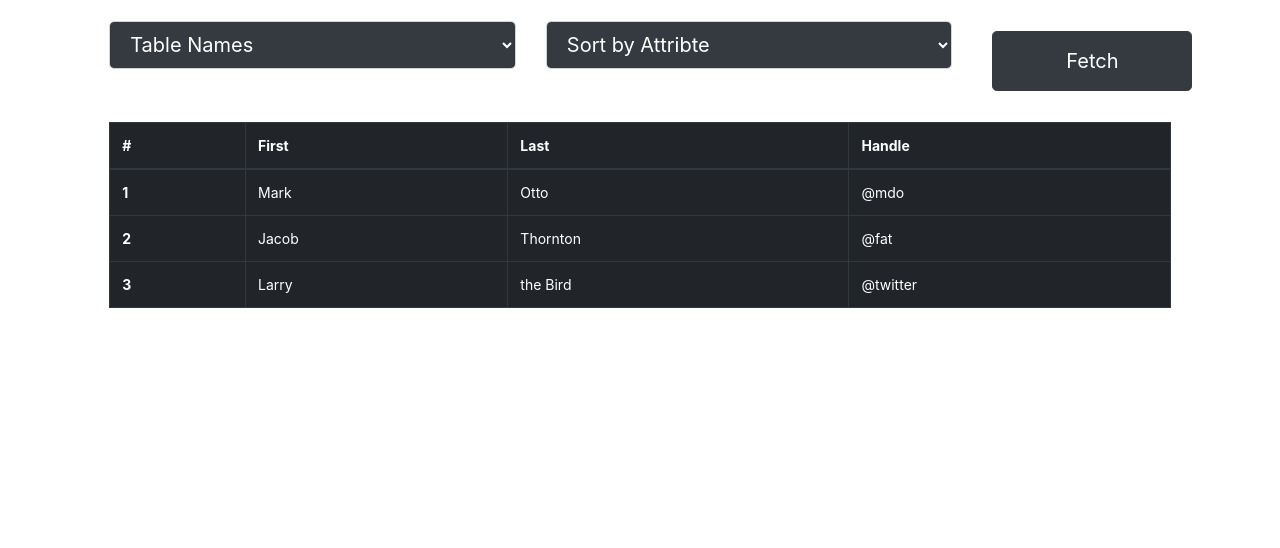
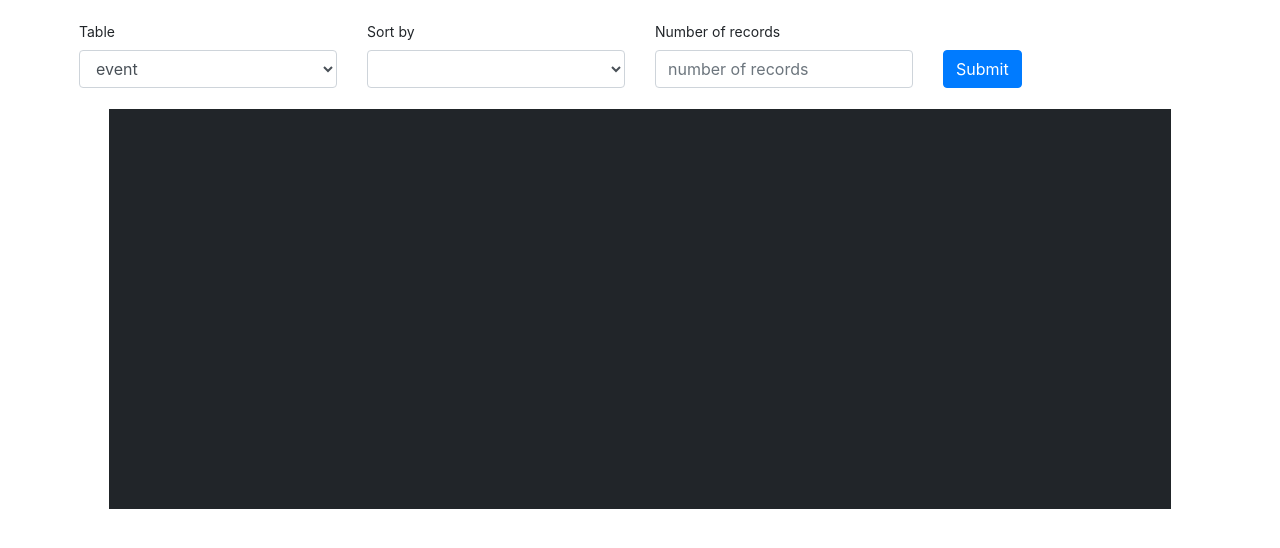
Before and after one commit to usuallyunusual/The-Explorer, a Flask app: page /viewdata in a window 1280 px wide; the page is wider, and only the part inside the window is pictured. Shown: the part 80-628 px from the top of that part. Run offline with Flask 2, Linux system fonts and the light colour scheme; lists and menus that the app fills with data are empty; some libraries are stand-ins or nearby versions.

Commit message:
view data done,login/signup stuck

```diff
--- a/app.py
+++ b/app.py
@@ -18,7 +18,7 @@ app.config["MYSQL_DATABASE_USER"] = "root"
 app.config["MYSQL_DATABASE_PASSWORD"] = ""
 app.config["MYSQL_DATABASE_DB"] = "explorer_db"
 app.config["MYSQL_DATABASE_HOST"] = "localhost"
-app.config["MYSQL_DATABASE_PORT"] = 3307
+app.config["MYSQL_DATABASE_PORT"] = 3306
 mysql.init_app(app)
 
 app.secret_key = "abc"
@@ -45,12 +45,12 @@ def login():
         myresult = cursor.fetchall()
         # print(myresult[0][1], myresult[0][2])
         if len(myresult) == 1 and bcrypt.checkpw(
-            login_password.encode(), myresult[0][3].encode()
+                login_password.encode(), myresult[0][3].encode()
         ):
-            if myresult[0][4] == 3:
+            if myresult[0][4] == 2:
                 print("Got here")
                 return redirect(url_for("annotate"))
-            elif myresult[0][4] == 2:
+            elif myresult[0][4] == 3:
                 pass
             else:
                 session["useremail"] = login_email
@@ -58,7 +58,7 @@ def login():
                 session["genre"] = []
                 return redirect(url_for("map"))
         else:
-            print("Fail")
+            return "fail"
 
     except Exception as e:
         print(e)
@@ -95,11 +95,11 @@ def email_validation():
         s.login("the.explorer.verify@gmail.com", "8884233310")
         number = random.randint(1000, 9999)
         message = (
-            """Subject: OTP Verification, The Explorer\n\n Thank you for signing up with TheExplorer. We'd love to have you onboard!
+                """Subject: OTP Verification, The Explorer\n\n Thank you for signing up with TheExplorer. We'd love to have you onboard!
         To proceed and finish your registration please enter the given OTP in the website. Do not share this OTP with anyone else.
         \nOTP: """
-            + str(number)
-            + """\n\nRegards \nTeamExplorer"""
+                + str(number)
+                + """\n\nRegards \nTeamExplorer"""
         )
         s.sendmail("the.explorer.verify@gmail.com", recieved_email, message)
         s.quit()
@@ -322,5 +322,54 @@ def fetch_data():
     return response
 
 
+@app.route("/getAttributes", methods=["GET"])
+def getAttributes():
+    key = request.args.get("table")
+    columns = list()
+    stmt = "SHOW COLUMNS FROM " + key
+    try:
+        cursor.execute(stmt)
+        res = cursor.fetchall()
+        for i in res:
+            temp = dict()
+            temp["col"] = i[0]
+            columns.append(temp)
+    except Exception as e:
+        print(e)
+
+    return jsonify(columns)
+
+
+@app.route("/getrows", methods=["GET"])
+def getrows():
+    table = request.args.get("table")
+    sortBy = request.args.get("sortBy")
+    number = int(request.args.get("number"))
+
+
+    if table=="event":
+        if number > 500:
+            number=500
+            stmt = "SELECT * FROM " + table + " WHERE htext IS NOT NULL AND error IS NOT NULL ORDER BY " + sortBy + " LIMIT " + str(number)
+        else:
+            stmt = "SELECT * FROM " + table + " ORDER BY " + sortBy + " LIMIT " + str(number)
+
+
+    else:
+        stmt = "SELECT * FROM "+table+" ORDER BY "+sortBy+" LIMIT "+str(number)
+    try:
+        print(stmt)
+        cursor.execute(stmt)
+        res = cursor.fetchall()
+        for i in res:
+            print(i)
+
+
+    except Exception as e:
+        print(e)
+
+    return jsonify(res)
+
+
 if __name__ == "__main__":
     app.run(debug=True)
--- a/templates/view_data.html
+++ b/templates/view_data.html
@@ -2,87 +2,179 @@
 {% set active_page = "view_data" %}
 {% block content%}
 <!-- Content -->
+<script src="https://code.jquery.com/jquery-3.2.1.min.js"></script>
+	<script src="https://cdnjs.cloudflare.com/ajax/libs/popper.js/1.12.9/umd/popper.min.js"
+		integrity="sha384-ApNbgh9B+Y1QKtv3Rn7W3mgPxhU9K/ScQsAP7hUibX39j7fakFPskvXusvfa0b4Q"
+		crossorigin="anonymous"></script>
+
+<style type="text/css">
+	table{
+   overflow-y:scroll;
+   height:400px;
+   display:block;
+}
+</style>
+		<script>
+			function getAttributes(value)
+
+{
+
+		$.ajax({
+						url: "{{ url_for('getAttributes') }}",
+						type: 'GET',
+						data: { 'table': value },
+						success: function (data) {
+							 var mark = data;
+					            var i = 0;
+					          $('#attributes').html('');
+
+									var sel = document.getElementById('attributes');
+									var opt = null;
+									window.attribute=[];
+
+									for(i = 0; i<mark.length; i++) {
+										window.attribute.push(mark[i]['col']);
+
+									    opt = document.createElement('option');
+									    opt.value = mark[i]['col'];
+									    opt.innerHTML = mark[i]['col'];
+									    sel.appendChild(opt);
+									}
+
+
+
+					}
+					});
+}
+function process() {
+var e = document.getElementById("drop_table");
+var table = e.options[e.selectedIndex].text;
+
+
+var e = document.getElementById("attributes");
+var sortBy = e.options[e.selectedIndex].text;
+
+
+
+ var e = document.getElementById("numberOfRec").value;
+ if(e == 0){
+ e=5;
+}
+
+  	$.ajax({
+						url: "{{ url_for('getrows') }}",
+						type: 'GET',
+						data: { 'table': table,'sortBy':sortBy,'number':e },
+						success: function (data) {
+							console.log(data);
+							var column_name=window.attribute;
+
+
+							// var table = "<tr><th>Match No</th><th>VS</th><th>Time</th><th>Location</th></tr>";
+							var table="<tr>";
+							for (var i=0;i<column_name.length;i++)
+							{
+								table=table+"<th>"+column_name[i]+"</th>";
+
+							}
+							table=table+"</tr>";
+				 // subcategory heading
+				  for(var i=0;i<data.length;i++){
+				  	inter=data[i];
+				  	var row="<tr>"
+				  	for(var j=0;j<inter.length;j++){
+				  		row=row+"<td>"+inter[j]+"</td>";
+				  	}
+				  	row=row+"</tr>"
+
+				  	table=table+row;
+				    }
+
+				    table=table+"</tr>"
+
+
+
+				    //   var titles = obj.Matches[i].mno;
+				    // var cats = obj.Matches[i].vs;
+				    // var subCats = obj.Matches[i].time;
+				    // var currentPrice = obj.Matches[i].location;
+
+				    // table += "<tr><td>" + titles + "</td><td>" + cats + "</td><td>" + subCats +"</td><td>"+currentPrice+"</td></tr>";
+				    //   console.log(table);
+
+				  document.getElementById("year_table").innerHTML = table;
+
+
+
+
+					}
+					});
+
+
+}
+</script>
 <div class="row">
 
   <div class="col-sm-12">
 
-    <form>
-      <div class="row">
+      <div style="width: 90%;margin: auto;" class="row">
 
-        <div class="col-sm-1"></div>
 
-        <div class="col-sm-4">
-          <select class="form-control form-control-lg bg-dark text-white" id="d1">
-            <option>Table Names</option>
+        <div class="col-sm-3">
+        	      <label  for="inputState">Table</label>
+
+          <select   onmousedown="this.value='';" onchange="getAttributes(this.value);" id="drop_table" name="table" class="form-control">
+        <option selected>event</option>
+        <option>user</option>
         <option>activity_log</option>
-            <option>event</option>
-            <option>event_samples</option>
         <option>flag_log</option>
-            <option>genre</option>
         <option>links</option>
         <option>role</option>
-            <option>user</option>
         <option>webs</option>
-          </select>
-        </div>
+                <option>genre</option>
 
-        <div class="col-sm-4">
-          <select class="form-control form-control-lg bg-dark text-white" id="d2">
-            <option>Sort by Attribte</option>
-            <option>a</option>
-            <option>b</option>
-            <option>c</option>
+
       </select>
         </div>
 
         <div class="col-sm-3">
-          <button type="button" class="btn btn-dark btn-lg rn">Fetch</button>
+        	<label for="inputState">Sort by</label>
+
+           <select id="attributes"    class="form-control">
+
+      </select>
+        </div>
+        <div class="col-sm-3">
+        	      <label for="inputState">Number of records</label>
+
+    <input type="number" class="form-control" id="numberOfRec" aria-describedby="emailHelp" placeholder="number of records">
+		</div>
+
+        <div  style="margin-top: 29px" class="col-sm-3">
+  <button type="button"  onclick="process()" class="btn btn-primary">Submit</button>
         </div>
 
       </div>
     </form>
     <br>
 
-    <form>
       <div class="row">
 
         <div class="col-sm-1"></div>
 
         <div class="col-sm-10">
-          <table class="table table-bordered table-dark">
-            <thead>
-              <tr>
-                <th scope="col">#</th>
-                <th scope="col">First</th>
-                <th scope="col">Last</th>
-                <th scope="col">Handle</th>
-              </tr>
-            </thead>
-            <tbody>
-              <tr>
-                <th scope="row">1</th>
-                <td>Mark</td>
-                <td>Otto</td>
-                <td>@mdo</td>
-              </tr>
-              <tr>
-                <th scope="row">2</th>
-                <td>Jacob</td>
-                <td>Thornton</td>
-                <td>@fat</td>
-              </tr>
-              <tr>
-                <th scope="row">3</th>
-                <td>Larry</td>
-                <td>the Bird</td>
-                <td>@twitter</td>
-              </tr>
-            </tbody>
+          <table id="year_table" class="table table-bordered table-dark">
+
+
           </table>
+
+          <script type="text/javascript">
+
+
+          </script>
         </div>
 
       </div>
-    </form>
   </div>
 </div>
 {% endblock content%}
```
Also changed, not shown: templates/final_homepage.html (+14 -5 lines), templates/leaflet.html (+24 -15 lines). Lines whose indentation alone changed are shown as unchanged.
